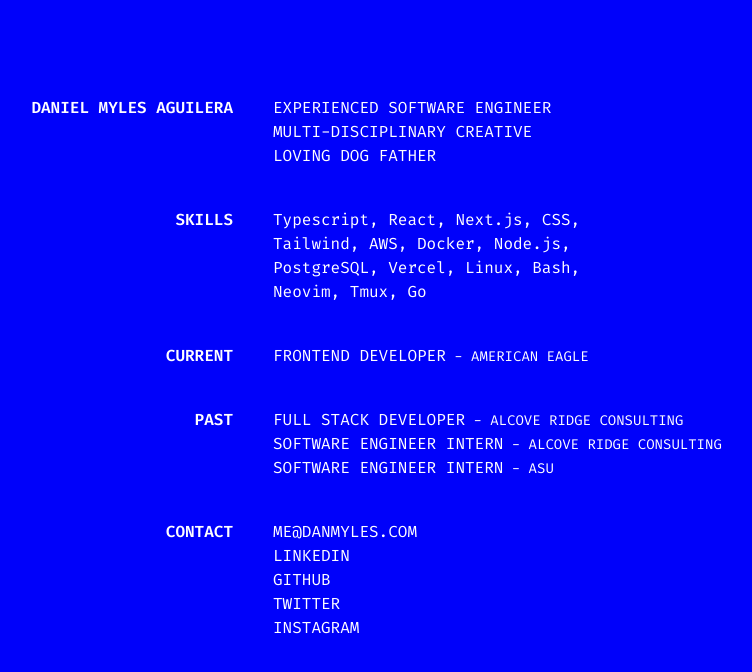
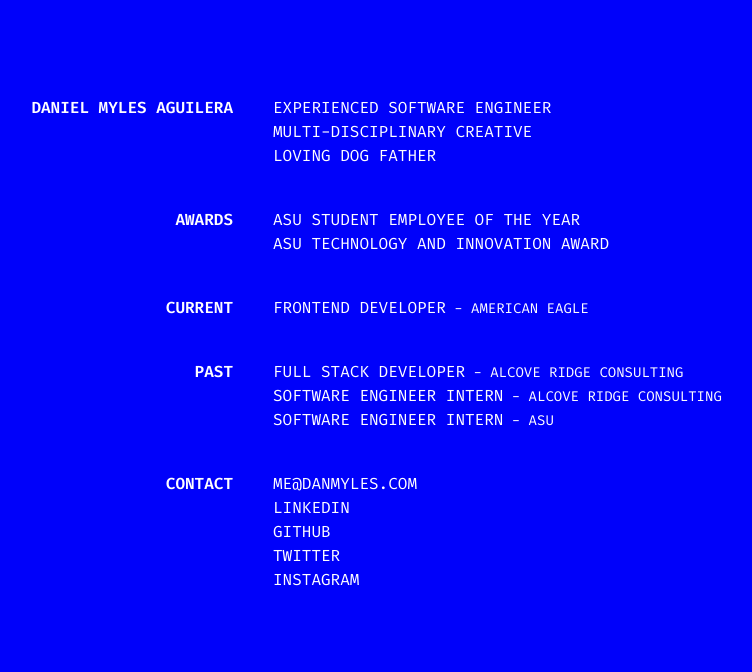
Before and after one commit to dan-myles/personal-website, a Next.js app: page / in a window 1280 px wide. Shown: the top 672 px of the page, without its empty margins (215-967 px from the left). Built offline with nearby package versions, Linux system fonts and the light colour scheme.

Commit message:
move to bun :P

```diff
--- a/src/app/page.tsx
+++ b/src/app/page.tsx
@@ -11,12 +11,14 @@
           <p>LOVING DOG FATHER</p>
         </div>
 
-        <p className="font-semibold text-right">SKILLS</p>
-        <div className="max-w-[350px]">
-          Typescript, React, Next.js, CSS,
-          Tailwind, AWS, Docker, Node.js,
-          PostgreSQL, Vercel, Linux,
-          Bash, Neovim, Tmux, Go
+        <p className="font-semibold text-right">AWARDS</p>
+        <div>
+          <p>
+            ASU STUDENT EMPLOYEE OF THE YEAR
+          </p>
+          <p>
+            ASU TECHNOLOGY AND INNOVATION AWARD
+          </p>
         </div>
 
         <p className="font-semibold text-right">CURRENT</p>
```
Also changed, not shown: 2 other files (tests, documents, lock files or other folders).
